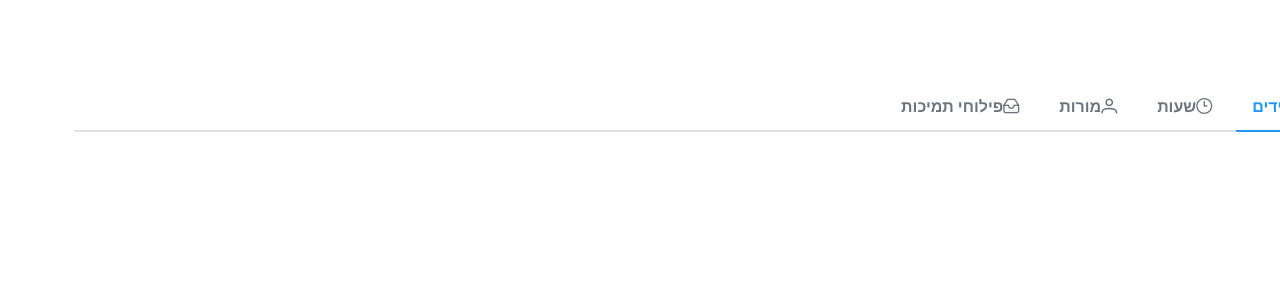
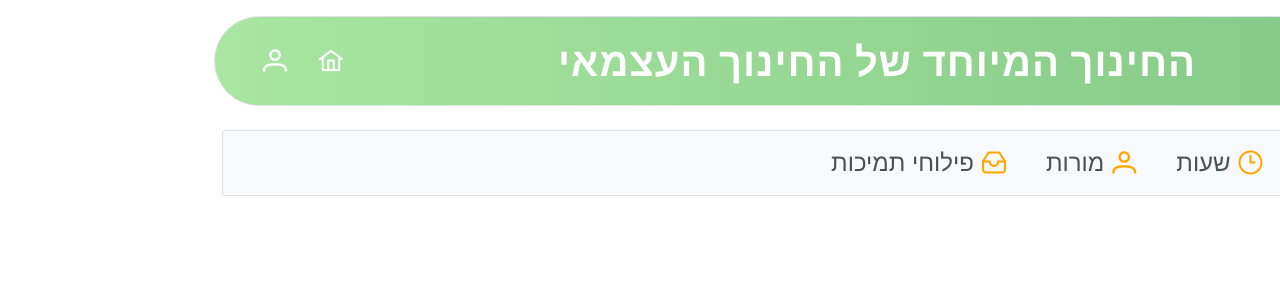
Before and after one commit to tammarh/Final_project_node.js-React, a React (Create React App) app in the folder client/: page / in a window 1280 px wide. Shown: the top 300 px of the page. Built offline with nearby package versions, Linux system fonts and the light colour scheme.

Commit message:
add toolber and navbar in client

```diff
--- a/client/src/App.css
+++ b/client/src/App.css
@@ -36,3 +36,13 @@
     transform: rotate(360deg);
   }
 }
+
+.custom-menubar .p-menuitem-link {
+  font-size: 1.5rem;
+}
+
+.custom-menubar .p-menuitem-icon {
+  margin-left: 0.5rem;
+  font-size: 1.5rem;
+  color: orange;
+}
--- a/client/src/App.js
+++ b/client/src/App.js
@@ -2,14 +2,15 @@ import logo from './logo.svg';
 import './App.css';
 import { BrowserRouter as Router, Routes, Route } from 'react-router-dom';
 import SupervisorNavBar from './components/NavBar/SupervisorNavBar'
+import  ToolBar  from './components/ToolBar';
 //import LoginForm from './features/auth/LoginForm'
 
 function App() {
   return (
    <>
    {/* <LoginForm/> */}
-   <h1>hello</h1>
   <Router>
+    <ToolBar/>
     <SupervisorNavBar/>
     <Routes>
         <Route path="/Students" element={<>Students</>}></Route>
--- a/client/src/components/NavBar/SupervisorNavBar.jsx
+++ b/client/src/components/NavBar/SupervisorNavBar.jsx
@@ -1,19 +1,27 @@
 
 import { TabMenu } from 'primereact/tabmenu';
-import { useNavigate  } from 'react-router-dom';
+import { useNavigate } from 'react-router-dom';
+import { Menu } from 'primereact/menu';
+import { Menubar } from 'primereact/menubar';
+
 
 export default function BasicDemo() {
     const navigate = useNavigate();
+    const orangeStyle = {
+        color: 'orange',
+        fontWeight: 'bold',
+        fontSize: '2rem',
+        marginLeft: '2rem'
+    };
     const items = [
         { label: ' תלמידים ', icon: 'pi pi-users', command: () => navigate('/Students') },
-    { label: ' שעות ', icon: 'pi pi-clock', command: () => navigate('/Hours') },
-    { label: ' מורות ', icon: 'pi pi-user', command: () => navigate('/Teachers') },
-    { label: ' פילוחי תמיכות ', icon: 'pi pi-inbox', command: () => navigate('/SupportAllocation')}
+        { label: ' שעות ', icon: 'pi pi-clock', command: () => navigate('/Hours') },
+        { label: ' מורות ', icon: 'pi pi-user', command: () => navigate('/Teachers') },
+        { label: ' פילוחי תמיכות ', icon: 'pi pi-inbox', command: () => navigate('/SupportAllocation') },
     ];
 
     return (
-        <div className="card">
-            <TabMenu model={items} />
-        </div>
-    )
+        <div className="card" style={{margin:'1.5rem'}}>
+            <Menubar model={items} className="custom-menubar"/>
+        </div>)
 }
--- /dev/null
+++ b/client/src/components/ToolBar.jsx
@@ -0,0 +1,52 @@
+
+
+
+import React from 'react';
+import { Toolbar } from 'primereact/toolbar';
+import { Avatar } from 'primereact/avatar';
+
+export default function CustomDemo() {
+    const startContent = (
+        <React.Fragment>
+            <img
+                src="/fruit.jpg"
+                alt="Logo"
+                style={{ width: '50px', height: '50px', borderRadius: '50%' }}
+            />
+        </React.Fragment>
+    );
+
+    const centerContent = (
+        <div className="flex align-items-center gap-2">
+            <span style={{
+                color: 'white',
+                fontWeight: 'bold',
+                fontSize: '40px',
+                letterSpacing: '1px',
+                margin: '1rem'
+            }}>
+                החינוך המיוחד של החינוך העצמאי
+            </span>
+            </div>
+            );
+
+            const endContent = (
+            <React.Fragment>
+                <div className="flex flex-wrap align-items-center gap-3">
+                    <button className="p-link inline-flex justify-content-center align-items-center text-white h-3rem w-3rem border-circle hover:bg-white-alpha-10 transition-all transition-duration-200">
+                        <i className="pi pi-home text-6xl " style={{ color: 'white', fontSize: '1.5rem', margin: '1rem' }}></i>
+                    </button>
+                    <button className="p-link inline-flex justify-content-center align-items-center text-white h-3rem w-3rem border-circle hover:bg-white-alpha-10 transition-all transition-duration-200">
+                        <i className="pi pi-user text-6xl" style={{ color: 'white', fontSize: '1.5rem', margin: '1rem' ,marginLeft:'2rem' }}></i>
+                    </button>
+
+                </div>
+            </React.Fragment>
+            );
+
+            return (
+            <div className="card">
+                <Toolbar start={startContent} center={centerContent} end={endContent} className="bg-gray-900 shadow-2" style={{ borderRadius: '3rem', backgroundImage: 'linear-gradient(to right, #a8e6a1, #81c784)', margin: '1rem' }} />
+            </div>
+            );
+}
```
Also changed, not shown: client/src/components/NavBar/TeacherNavBar.jsx (added, +17 -0 lines), client/public/fruit.jpg (added), client/public/nof.jpg (added).
